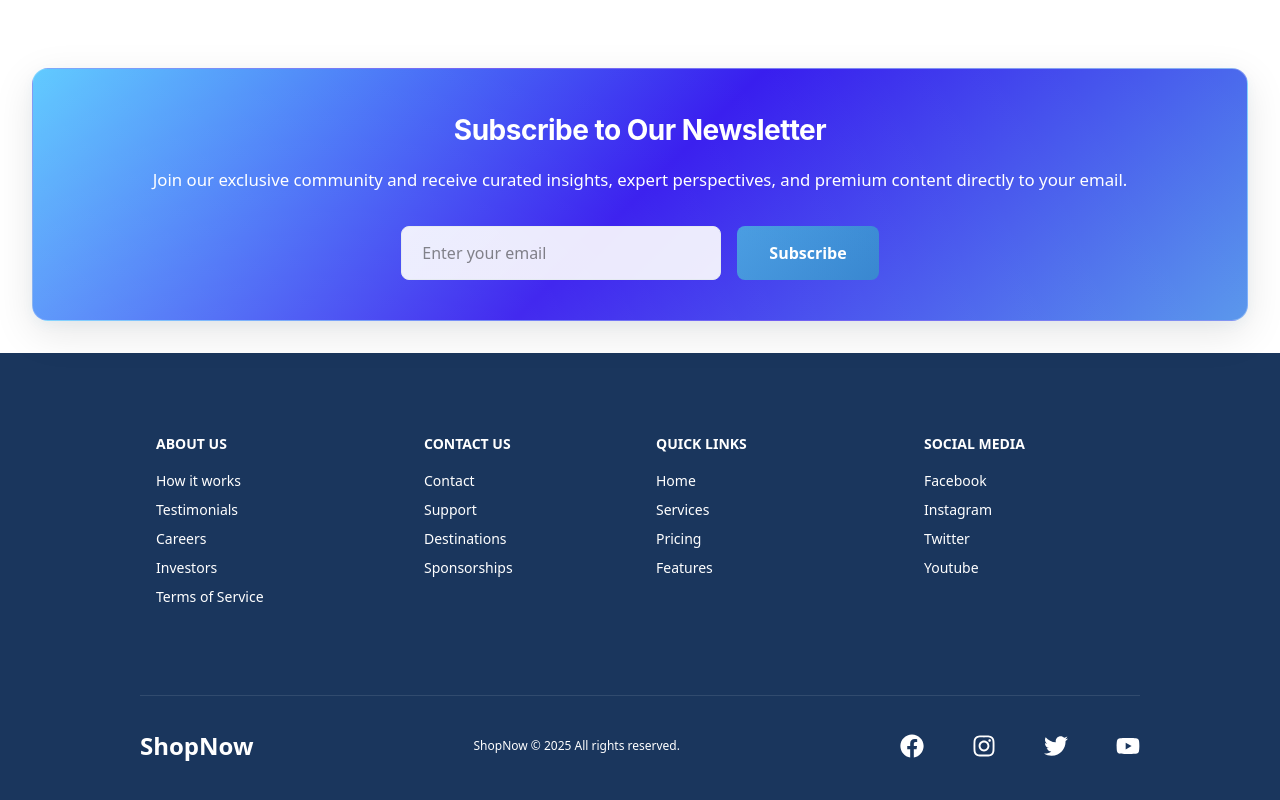
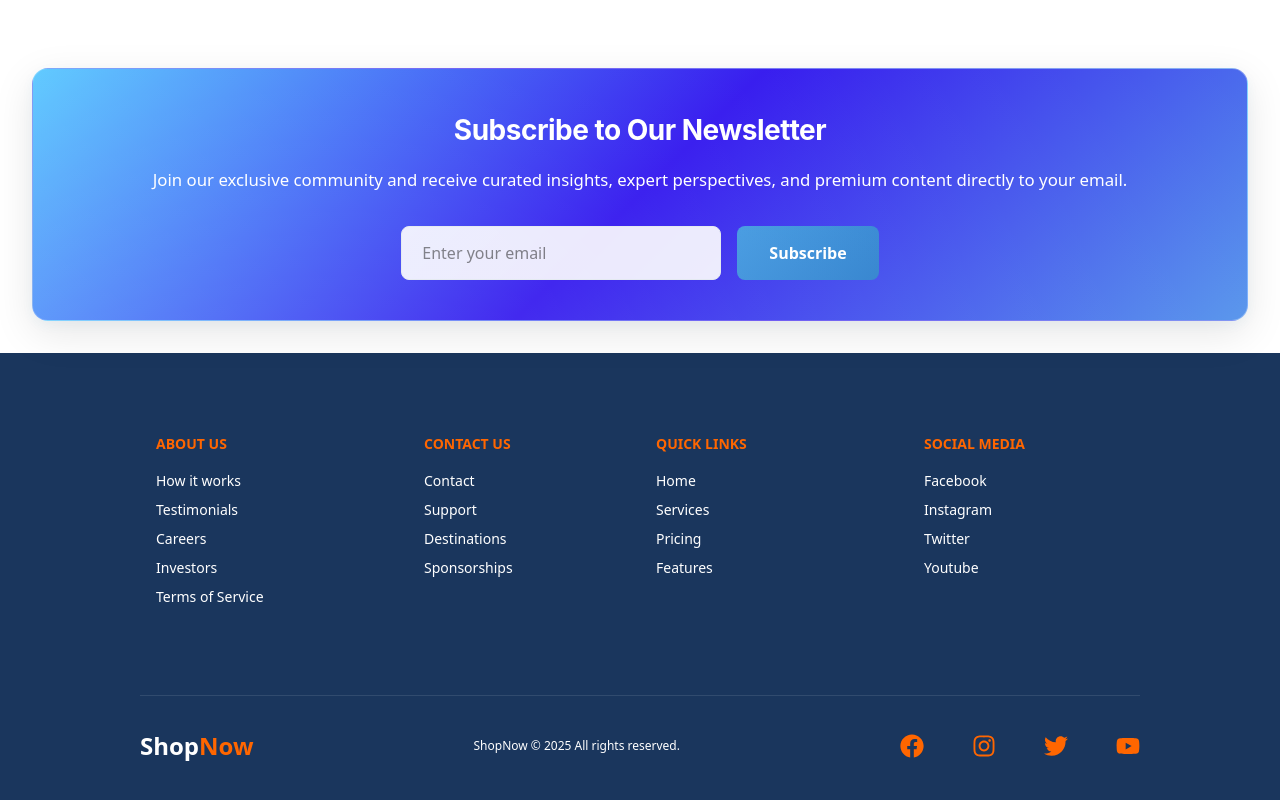
Before and after one commit to chitransh-sr/e-commerce, a React (Vite) app: page / in a window 1280 px wide. Shown: the part 1118-1918 px from the top of the page. Built offline with nearby package versions, Linux system fonts and the light colour scheme; no server answers.

Commit message:
ref:footer ui fixed

```diff
--- a/src/components/footer/Footer.jsx
+++ b/src/components/footer/Footer.jsx
@@ -58,7 +58,7 @@ const Footer = () => {
         <SocialMedia>
           <SocialMediaWrap>
             <SocialLogo to="/">
-              ShopNow
+              Shop<span>Now</span>
             </SocialLogo>
             <WebsiteRights>ShopNow © {new Date().getFullYear()} All rights reserved.</WebsiteRights>
             <SocialIcons>
--- a/src/components/footer/FooterStyles.js
+++ b/src/components/footer/FooterStyles.js
@@ -63,6 +63,7 @@ export const FooterLinkTitle = styled.h1`
   margin-bottom: 16px;
   font-weight: 600;
   text-transform: uppercase;
+  color: rgb(255, 102, 0);
 
   @media screen and (max-width: 820px) {
     margin-bottom: 12px;
@@ -117,6 +118,9 @@ export const SocialLogo = styled(Link)`
     color: rgb(255, 102, 0);
     transform: scale(1.05);
   }
+    span{
+         color: rgb(255, 102, 0);
+    }
 `;
 
 export const WebsiteRights = styled.small`
@@ -142,12 +146,12 @@ export const SocialIcons = styled.div`
 `;
 
 export const SocialIconLink = styled.a`
-  color: #fff;
+  color: rgb(255, 102, 0);
   font-size: 24px;
   transition: all 0.3s ease-in-out;
 
   &:hover {
-    color: rgb(255, 102, 0);
+    color: #fff;
     transform: translateY(-3px);
   }
 `;
--- a/src/components/header/Header.jsx
+++ b/src/components/header/Header.jsx
@@ -62,7 +62,6 @@ function Header() {
             />
           </svg>
         </MobileMenuButton>
-
         <Logo
           width="260"
           height="100"
@@ -77,7 +76,7 @@ function Header() {
             strokeLinejoin="round"
           >
             <path d="M5 24h20l10 30h100l10-20H44" />
-            <circle cx="64" cy="64" r="5" fill="#FF6600" />
+            <circle cx="64" cy="64" r="5" fill="#FFF" stroke="#FFF" />
             <circle cx="114" cy="64" r="5" fill="#FF6600" />
           </g>
           <text
@@ -91,7 +90,6 @@ function Header() {
             Shop<tspan fill="#FF6600">Now</tspan>
           </text>
         </Logo>
-
         <DesktopMenu>
           <MenuItem
             onClick={() => {
```
Lines whose indentation alone changed are shown as unchanged.
